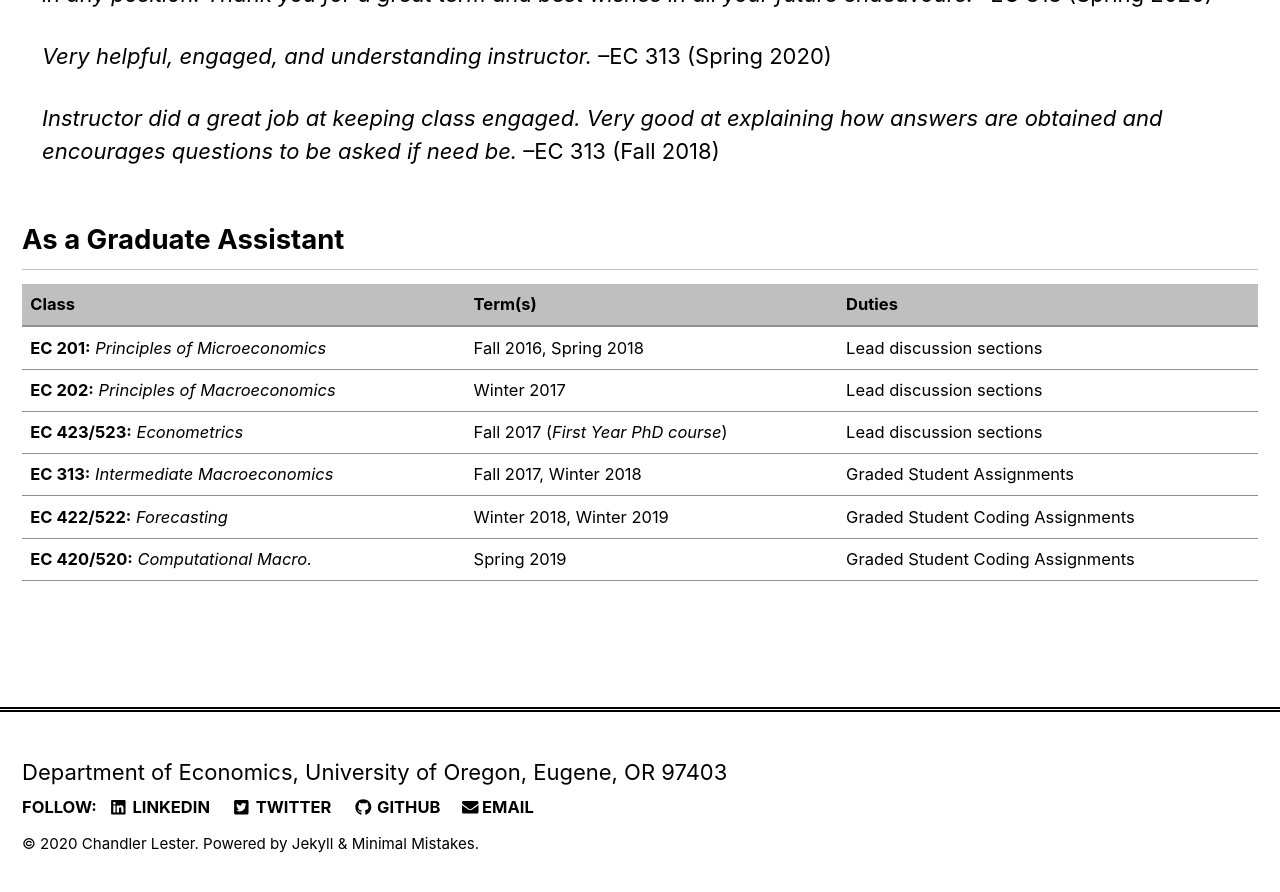
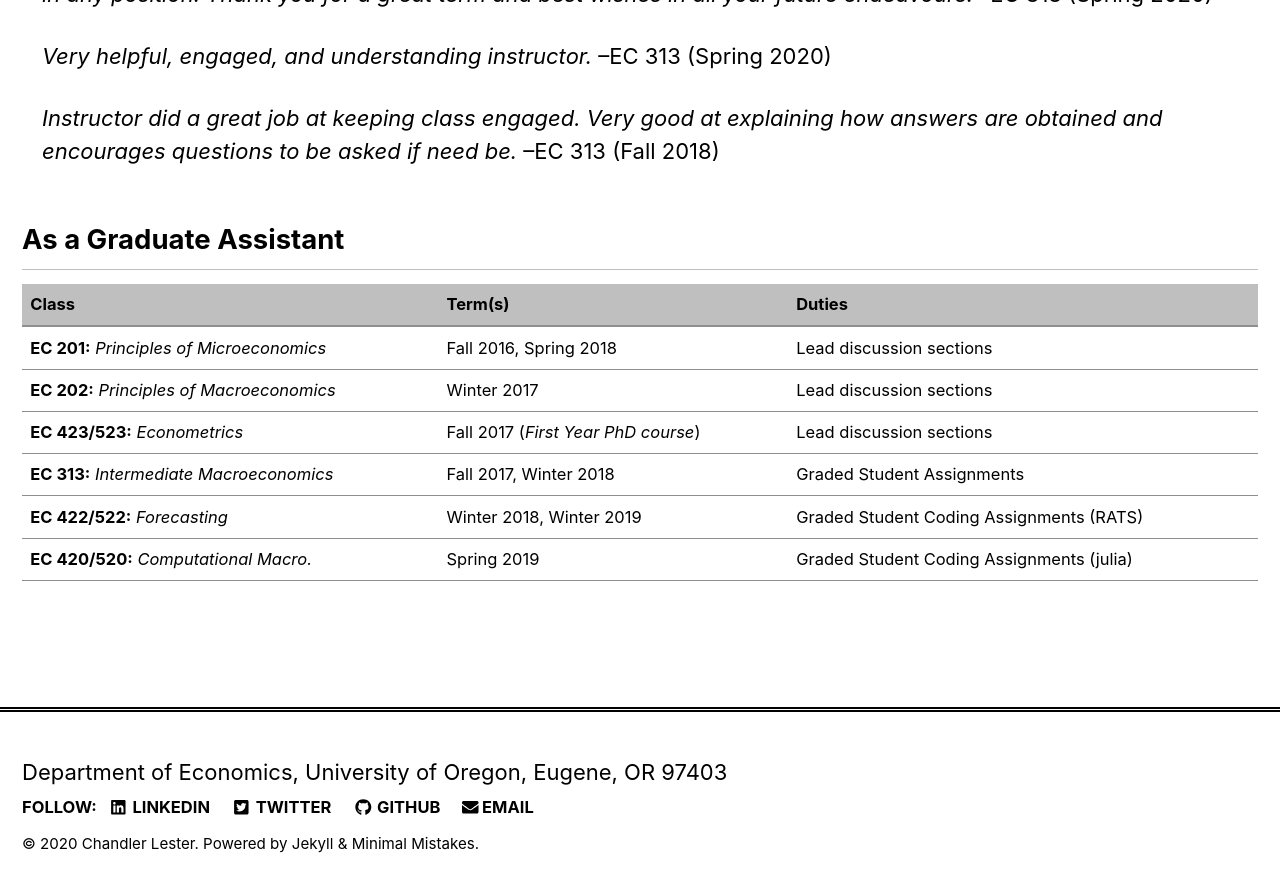
Before and after one commit to mibarnes/chandlerlester.github.io, a Jekyll site: the page built from _pages/teaching.md, in a window 1280 px wide and 900 px high, scrolled down 1408 px. Shown: the top 892 px of the window. Built offline with Jekyll 4.4.1, drawn with Linux system fonts in a browser that asks for light colours; nearby versions of some CDN libraries.

Commit message:
Update teaching.md

```diff
--- a/_pages/teaching.md
+++ b/_pages/teaching.md
@@ -55,5 +55,5 @@
 |**EC 202:** *Principles of Macroeconomics* | Winter 2017 | Lead discussion sections |
 |**EC 423/523:** *Econometrics*  | Fall 2017  (*First Year PhD course*) | Lead discussion sections |
 |**EC 313:** *Intermediate Macroeconomics* | Fall 2017, Winter 2018| Graded Student Assignments |
-|**EC 422/522:** *Forecasting* | Winter 2018, Winter 2019 | Graded Student Coding Assignments |
-|**EC 420/520:** *Computational Macro.* | Spring 2019| Graded Student Coding Assignments |
+|**EC 422/522:** *Forecasting* | Winter 2018, Winter 2019 | Graded Student Coding Assignments (RATS)|
+|**EC 420/520:** *Computational Macro.* | Spring 2019| Graded Student Coding Assignments (julia)|
```
